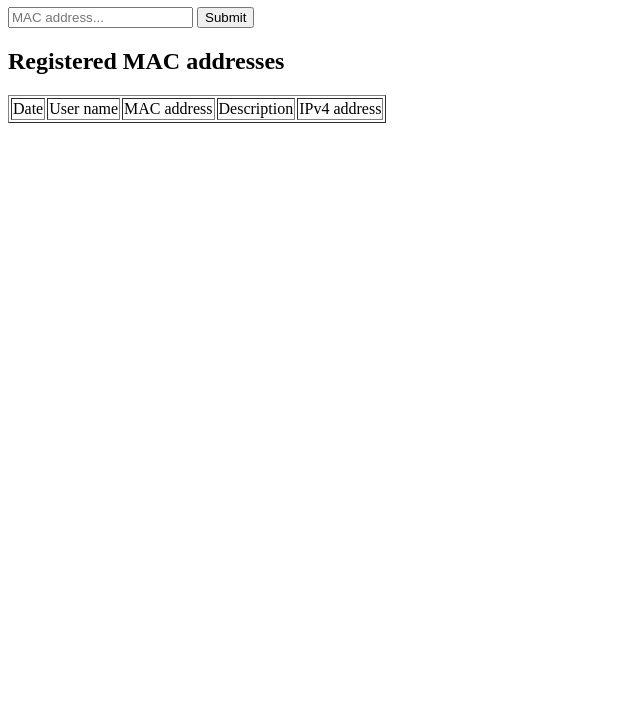
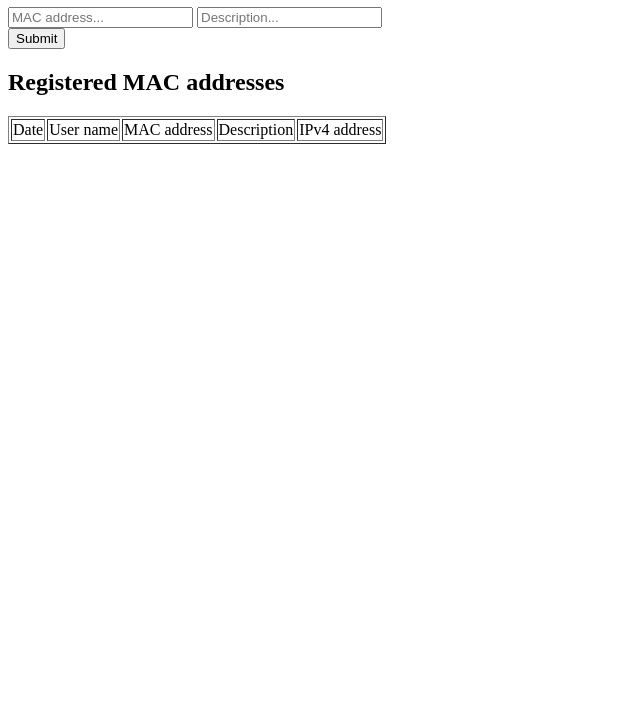
Before and after one commit to conqp/macreg, a plain HTML site: page frontend/submit.html in a window 1280 px wide. Shown: the part 73-800 px from the top of the page, without its empty margins (0-640 px from the left). Drawn offline with Linux system fonts and the light colour scheme; no server answers.

Commit message:
Moved buttons out of forms.

```diff
--- a/frontend/submit.html
+++ b/frontend/submit.html
@@ -10,8 +10,9 @@
 <p>
   <form>
     <input id="macAddress" type="text" placeholder="MAC address..." required></input>
-    <button onclick="macreg.submit();">Submit</button>
+    <input id="description" type="text" placeholder="Description..." required></input>
   </form>
+  <button onclick="macreg.submit();">Submit</button>
 </p>
 <h2>Registered MAC addresses</h2>
 <table border=1>
```
Also changed, not shown: frontend/index.html (+1 -1 lines).
